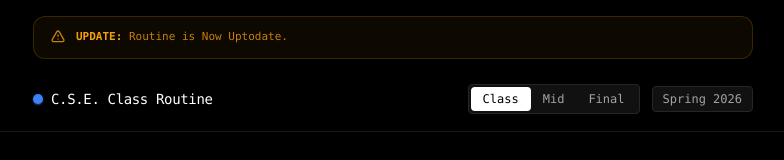
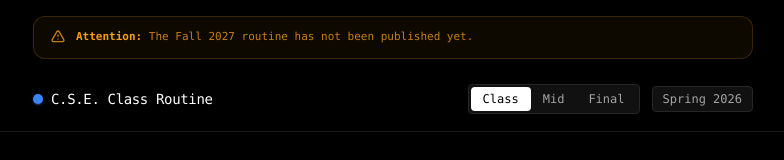
Before and after one commit to s8rr/class-routine, a plain HTML site: page index.html in a window 1280 px wide. Shown: the top 160 px of the page, without its empty margins (247-1031 px from the left). Drawn offline with nearby package versions, Linux system fonts and the light colour scheme.

Commit message:
Update alert message in index.html

```diff
--- a/index.html
+++ b/index.html
@@ -23,7 +23,7 @@
             <svg class="w-4 h-4 shrink-0 text-amber-500/80" fill="none" stroke="currentColor" viewBox="0 0 24 24">
                 <path stroke-linecap="round" stroke-linejoin="round" stroke-width="2" d="M12 9v2m0 4h.01m-6.938 4h13.856c1.54 0 2.502-1.667 1.732-3L13.732 4c-.77-1.333-2.694-1.333-3.464 0L3.34 16c-.77 1.333.192 3 1.732 3z"></path>
             </svg>
-            <span><strong class="text-amber-500 font-semibold">UPDATE:</strong> Routine is Now Uptodate.</span>
+            <span><strong class="text-amber-500 font-semibold">Attention:</strong> The Fall 2027 routine has not been published yet.</span>
         </div>
     </div>
     <!-- working -->
```
